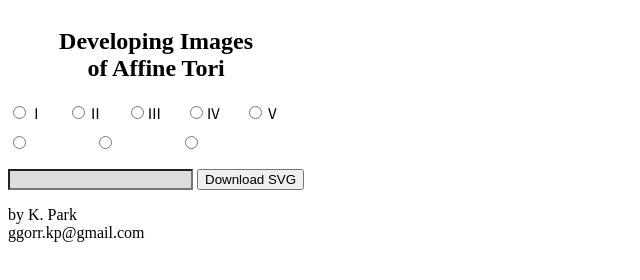
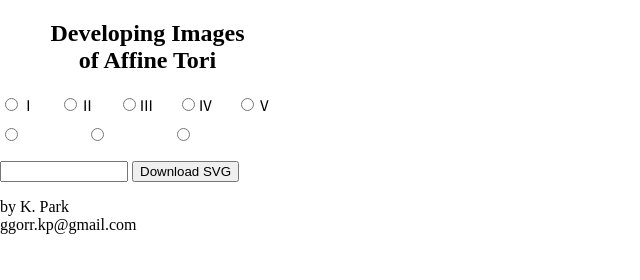
Before and after one commit to ggorr/AffineTorus, a plain HTML site: page torus.html in a window 1280 px wide. Shown: the whole page, without its empty margins (0-640 px from the left). Drawn offline with Linux system fonts and the light colour scheme.

Commit message:
Update torus.css

```diff
--- a/torus.css
+++ b/torus.css
@@ -1,6 +1,21 @@
+html {
+    height: 100%;
+}
+
+body {
+    margin: 0;
+    padding: 0;
+    overflow: auto;
+    height: 100%;
+}
+
 .left {
     float: left;
-    padding-right: 30px;
+    padding-right: 0px;
+    margin-right: 10px;
+    overflow-y: auto;
+    position: relative;
+    height: 100%;
 }
 
 .right {
@@ -16,7 +31,7 @@ div#type-level-0 {
 }
 
 div.group {
-    padding-top: 20px;
+    padding-top: 10px;
     display: none;
 }
 
@@ -34,17 +49,19 @@ label.subtype {
     width: 65px;
 }
 
-input {
+input.transf {
     background-color: #DDD;
-}
-
-input.transf {
     width: 92px;
 }
 
 input.iter {
     width: 70px;
 }
+
 input.init {
     width: 70px;
 }
+
+input#svg-file {
+    width: 120px
+}
```
